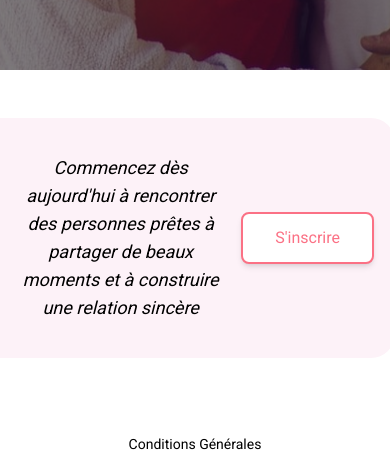
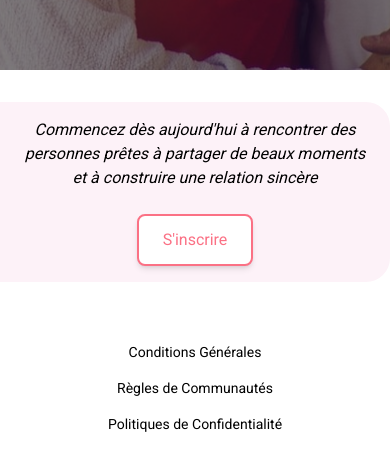
Before and after one commit to sll0yd/seniorlove-front, a React (Vite) app: page / in a window 390 px wide. Shown: the part 5806-6258 px from the top of the page. Built offline with nearby package versions, Linux system fonts and the light colour scheme; no server answers.

Commit message:
feat: footer banner

```diff
--- a/src/components/FooterBanner.tsx
+++ b/src/components/FooterBanner.tsx
@@ -1,19 +1,23 @@
+import { Link } from 'react-router-dom';
+
 function FooterBanner() {
   return (
-    <div className="py-12 w-full">
+    <div className="py-8 md:py-12 w-full">
       <div className="relative">
-        <div className="absolute bg-pink-50 h-full md:right-[calc(50%-500px)] right-[calc(50%-200px)] left-0 rounded-r-3xl" />
-        <div className="relative max-w-[950px] mx-auto px-4 flex items-center justify-between p-6">
-          <p className="text-center text-lg flex-1 italic mr-4 py-3">
+        <div className="absolute bg-pink-50 h-full md:right-[calc(50%-500px)] right-0 left-0 rounded-r-3xl" />
+        <div className="relative max-w-[950px] mx-auto px-4 flex flex-col md:flex-row items-center justify-between p-4 md:p-6 gap-6 md:gap-8">
+          <p className="text-center md:text-left text-base md:text-lg flex-1 italic md:mr-4">
             Commencez dès aujourd'hui à rencontrer des personnes prêtes à
             partager de beaux moments et à construire une relation sincère
           </p>
-          <button
-            type="button"
-            className="px-8 py-3 bg-white border-2 border-rose-400 text-rose-400 rounded-lg shadow-md hover:bg-rose-400 hover:text-white transition-colors duration-300"
-          >
-            S'inscrire
-          </button>
+          <Link to="/" onClick={() => window.scrollTo({ top: 0, behavior: 'smooth' })}>
+            <button
+              type="button"
+              className="w-full md:w-auto px-6 md:px-8 py-3 bg-white border-2 border-rose-400 text-rose-400 rounded-lg shadow-md hover:bg-rose-400 hover:text-white transition-colors duration-300 whitespace-nowrap"
+            >
+              S'inscrire
+            </button>
+          </Link>
         </div>
       </div>
     </div>
```
